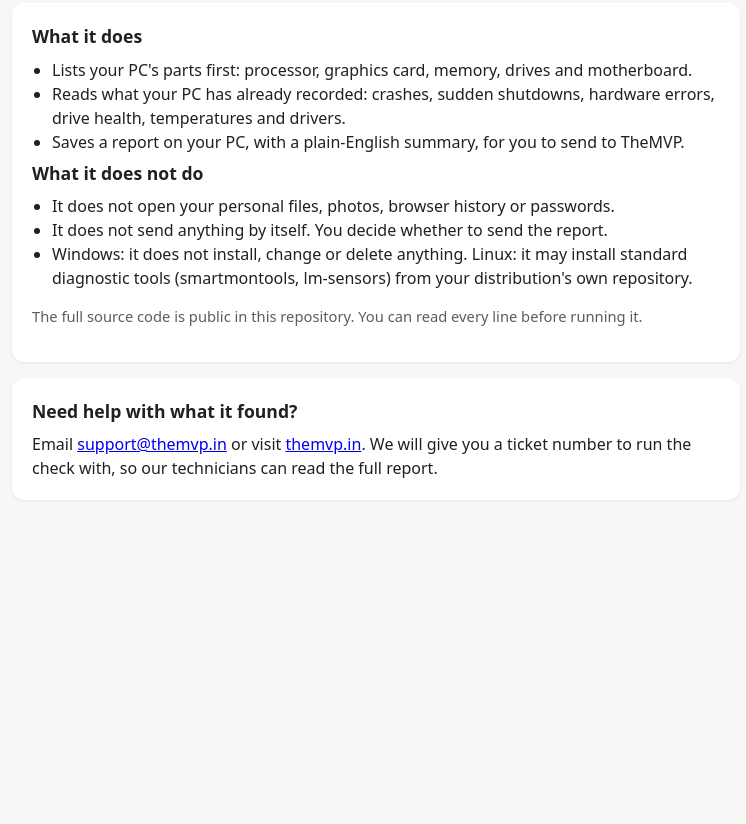
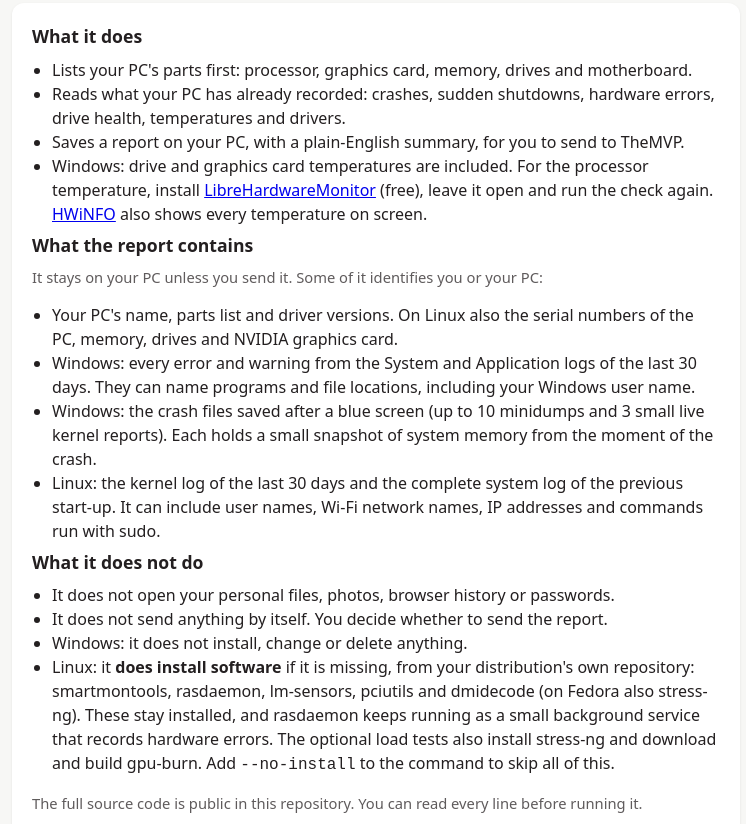
Before and after one commit to mvp-support/pc-health-check, a plain HTML site: page index.html in a window 1280 px wide. Shown: the part 676-1500 px from the top of the page, without its empty margins (264-1010 px from the left). Before the commit the page ends 1240 px from the top, so only its background shows below. Drawn offline with Linux system fonts and the light colour scheme.

Commit message:
Windows check 1.2: drive and temperature data, crash evidence, disclosures
- Drive health without extra tools: wear, power-on hours, read/write errors,
  firmware and temperature from Windows itself; smartctl.exe stays as backup.
- Graphics card temperature for NVIDIA, AMD and Intel from the driver, with
  recommended limits in the results. Without LibreHardwareMonitor running, the
  report says how to add the processor temperature.
- Crash evidence for the service desk: minidumps and small live kernel reports
  copied into raw/dumps, bugcheck parameters, every critical/error/warning event
  from the System and Application logs as text and .evtx, the crash dump setting,
  and collector-errors.txt listing what failed.
- run.ps1: run.log transcript in the report; plain message when the download fails.
- Page, README and results page say what the report contains (logs that can show
  the user name, crash dumps, Linux journal and serial numbers) and list every
  package the Linux check installs.

Co-Authored-By: Claude Opus 5.5 <noreply@anthropic.com>

```diff
--- a/index.html
+++ b/index.html
@@ -51,13 +51,26 @@
       <li>Lists your PC's parts first: processor, graphics card, memory, drives and motherboard.</li>
       <li>Reads what your PC has already recorded: crashes, sudden shutdowns, hardware errors, drive health, temperatures and drivers.</li>
       <li>Saves a report on your PC, with a plain-English summary, for you to send to TheMVP.</li>
+      <li>Windows: drive and graphics card temperatures are included. For the processor temperature, install
+          <a href="https://github.com/LibreHardwareMonitor/LibreHardwareMonitor">LibreHardwareMonitor</a> (free), leave it open and run the check again.
+          <a href="https://www.hwinfo.com">HWiNFO</a> also shows every temperature on screen.</li>
+    </ul>
+    <h2>What the report contains</h2>
+    <p class="muted" style="margin-top:0">It stays on your PC unless you send it. Some of it identifies you or your PC:</p>
+    <ul>
+      <li>Your PC's name, parts list and driver versions. On Linux also the serial numbers of the PC, memory, drives and NVIDIA graphics card.</li>
+      <li>Windows: every error and warning from the System and Application logs of the last 30 days. They can name programs and file locations, including your Windows user name.</li>
+      <li>Windows: the crash files saved after a blue screen (up to 10 minidumps and 3 small live kernel reports). Each holds a small snapshot of system memory from the moment of the crash.</li>
+      <li>Linux: the kernel log of the last 30 days and the complete system log of the previous start-up. It can include user names, Wi-Fi network names, IP addresses and commands run with sudo.</li>
     </ul>
     <h2>What it does not do</h2>
     <ul>
       <li>It does not open your personal files, photos, browser history or passwords.</li>
       <li>It does not send anything by itself. You decide whether to send the report.</li>
-      <li>Windows: it does not install, change or delete anything.
-          Linux: it may install standard diagnostic tools (smartmontools, lm-sensors) from your distribution's own repository.</li>
+      <li>Windows: it does not install, change or delete anything.</li>
+      <li>Linux: it <b>does install software</b> if it is missing, from your distribution's own repository: smartmontools, rasdaemon, lm-sensors, pciutils and dmidecode (on Fedora also stress-ng).
+          These stay installed, and rasdaemon keeps running as a small background service that records hardware errors.
+          The optional load tests also install stress-ng and download and build gpu-burn. Add <code>--no-install</code> to the command to skip all of this.</li>
     </ul>
     <p class="muted">The full source code is public in this repository. You can read every line before running it.</p>
   </div>
```
Also changed, not shown: 3 other files.
